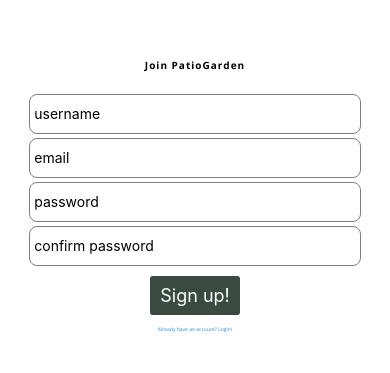
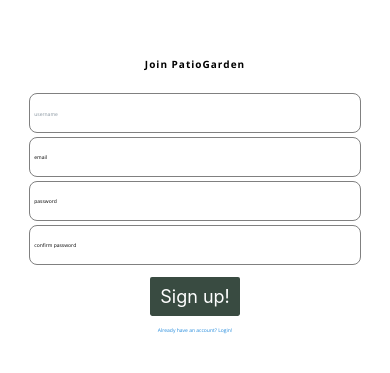
Before and after one commit to hhw67865/PatioGarden, a React Native app in the folder native/: screen /Signup in a window 390 px wide. Shown: the part 225-598 px from the top of the page. Built offline with nearby package versions, Linux system fonts and the light colour scheme; no server answers.

Commit message:
Complete username feature in signup, Complete Navbar Functionality

```diff
--- a/native/components/NavBar.js
+++ b/native/components/NavBar.js
@@ -1,10 +1,17 @@
-import React from 'react';
+import React, {useState} from 'react';
 import {View,Text, StyleSheet, SafeAreaView} from 'react-native';
 import { Icon } from '@rneui/themed';
 import { COLORS } from '../constants/theme';
+import { useNavigation } from '@react-navigation/native';
+import { pixelRatio } from '../constants/pixelRatio';
+
 
 
 const NavBar = () => {
+
+    let navigation = useNavigation()
+    const [screen, setScreen] = useState('Home')
+
     return (
         <SafeAreaView style={{
             borderTopWidth: 0.5,
@@ -15,22 +22,42 @@ const NavBar = () => {
                 <Icon
                     name='home-outline'
                     type='ionicon'
-                    color={COLORS.secondary}
+                    color={screen==="Home"?COLORS.secondary:COLORS.tertiary}
+                    onPress={()=>{
+                        navigation.navigate('Home')
+                        setScreen('Home')
+                    }}
+                    style={styles.navIcon}
                 />
                 <Icon
                     name='people-outline'
                     type='ionicon'
-                    color={COLORS.tertiary}
+                    color={screen==="Community"?COLORS.secondary:COLORS.tertiary}
+                    onPress={()=>{
+                        navigation.navigate('Community')
+                        setScreen('Community')
+                    }}
+                    style={styles.navIcon}
                 />
                 <Icon
                     name='leaf-outline'
                     type='ionicon'
-                    color={COLORS.tertiary}
+                    color={screen==="Plants"?COLORS.secondary:COLORS.tertiary}
+                    onPress={()=>{
+                        navigation.navigate('Plants')
+                        setScreen('Plants')
+                    }}
+                    style={styles.navIcon}
                 />
                 <Icon
                     name='person-outline'
                     type='ionicon'
-                    color={COLORS.tertiary}
+                    color={screen==="Account"?COLORS.secondary:COLORS.tertiary}
+                    onPress={()=>{
+                        navigation.navigate('Account')
+                        setScreen('Account')
+                    }}
+                    style={styles.navIcon}
                 />
 
             </View>
@@ -44,9 +71,9 @@ const styles = StyleSheet.create({
         flexDirection:'row',
         justifyContent:'space-around',
         alignItems:"center",
-        padding:10,
-        paddingVertical:20
-
+    },
+    navIcon: {
+        padding: pixelRatio(6)
     }
 })
 
--- a/native/constants/localhost.js
+++ b/native/constants/localhost.js
@@ -1 +1 @@
-export const url = "https://easy-chairs-burn-24-98-132-157.loca.lt"
+export const url = "https://rich-carrots-remain-174-163-81-218.loca.lt"
--- /dev/null
+++ b/native/screens/Account.js
@@ -0,0 +1,26 @@
+import { Text, View, SafeAreaView, StyleSheet, FlatList } from 'react-native'
+
+import { useState } from 'react'
+import useUser from '../hooks/UserProvider'
+import { COLORS } from '../constants/theme'
+
+const Account = () => {
+  return (
+    <SafeAreaView backgroundColor={COLORS.primary} style={{
+        flex:1,
+        // borderWidth: 1,
+        // borderColor: 'black',
+
+      }}>
+        <Text style={{
+        borderWidth: 1,
+        borderColor: 'black',
+
+      }}>
+            This is Account
+        </Text>
+    </SafeAreaView>
+  )
+}
+
+export default Account
--- a/native/screens/Details.js
+++ /dev/null
@@ -1,10 +0,0 @@
-import { Text } from 'react-native'
-
-const Details = () => {
-  return (
-    <Text>
-        This is Details
-    </Text>
-  );
-}
-export default Details;
--- a/native/screens/Login.js
+++ b/native/screens/Login.js
@@ -63,31 +63,14 @@ const Login = ({navigation}) => {
             </View>
             {error?<Text style={{fontFamily: "SansRegular",fontSize: pixelRatio(5), color:"red"}}>{error}</Text>:<Text style={{fontFamily: "SansRegular",fontSize: pixelRatio(5)}}>{''}</Text>}
             <TextInput
-                style={{
-                borderRadius: 8,
-                height: 40,
-                width: "85%",
-                borderColor: 'gray',
-                borderWidth: 1,
-                margin: pixelRatio(2),
-                paddingHorizontal: pixelRatio(4)
-                }}
+                style={styles.input}
                 placeholder="username"
                 onChangeText={setUsername}
                 value={username}
             />
             <TextInput
                 secureTextEntry
-                style={{
-                borderRadius: 8,
-                height: 40,
-                width: "85%",
-                borderColor: 'gray',
-                borderWidth: 1,
-                margin: pixelRatio(2),
-                marginBottom: pixelRatio(10),
-                paddingHorizontal: pixelRatio(4)
-                }}
+                style={styles.input}
                 onChangeText={setPassword}
                 returnKeyType="done"
                 placeholder="password"
@@ -95,7 +78,7 @@ const Login = ({navigation}) => {
                 onSubmitEditing={handleLogin}
             />
 
-            <Button title="Login" color={COLORS.secondary} onPress={handleLogin}/>
+            <Button title="Login" style={{marginTop: pixelRatio(10)}} color={COLORS.secondary} onPress={handleLogin}/>
 
             <View style={{
                 marginTop: pixelRatio(6),
@@ -135,6 +118,17 @@ const styles = StyleSheet.create({
         flexDirection:"row",
         alignItems:"center",
         marginBottom: pixelRatio(15)
+    },
+    input: {
+        borderRadius: 8,
+        height: 40,
+        width: "85%",
+        borderColor: 'gray',
+        borderWidth: 1,
+        margin: pixelRatio(2),
+        paddingHorizontal: pixelRatio(4),
+        fontFamily: "SansRegular",
+        fontSize: pixelRatio(5)
     }
 })
 
--- /dev/null
+++ b/native/screens/Plants.js
@@ -0,0 +1,26 @@
+import { Text, View, SafeAreaView, StyleSheet, FlatList } from 'react-native'
+
+import { useState } from 'react'
+import useUser from '../hooks/UserProvider'
+import { COLORS } from '../constants/theme'
+
+const Plants = () => {
+  return (
+    <SafeAreaView backgroundColor={COLORS.primary} style={{
+        flex:1,
+        // borderWidth: 1,
+        // borderColor: 'black',
+
+      }}>
+        <Text style={{
+        borderWidth: 1,
+        borderColor: 'black',
+
+      }}>
+            This is Plants
+        </Text>
+    </SafeAreaView>
+  )
+}
+
+export default Plants
--- a/native/screens/Signup.js
+++ b/native/screens/Signup.js
@@ -2,6 +2,7 @@ import { Text, View, SafeAreaView, StyleSheet, TextInput, Image, PixelRatio, Key
 import React from 'react'
 import { COLORS } from '../constants/theme'
 import { useState } from 'react';
+import { Input } from '@rneui/themed';
 
 import { Button } from '@rneui/themed';
 import { pixelRatio } from '../constants/pixelRatio';
@@ -17,6 +18,8 @@ const Signup = ({navigation}) => {
   })
   const [passwordConfirmation, setPasswordConfirmation] = useState("")
   const [errors, setErrors] = useState(null)
+  const [availability,setAvailability] = useState(false)
+  const [check, setCheck] = useState(false)
 
   function handleSignup() {
     if (signupData.password!==passwordConfirmation) {
@@ -49,6 +52,24 @@ const Signup = ({navigation}) => {
 
   }
 
+  function checkAvailability () {
+    setCheck(true)
+    if (signupData.username.length<4){
+      setAvailability(false)
+      return
+    }
+    fetch(`${url}/api/usernames`)
+    .then(r=>r.json())
+    .then(list=>{
+      if (list.usernames[signupData.username.toLowerCase()]) {
+        setAvailability(false)
+      }
+      else {
+        setAvailability(true)
+      }
+    })
+  }
+
   return (
     <TouchableWithoutFeedback onPress={()=>Keyboard.dismiss()}>
       <SafeAreaView backgroundColor={COLORS.primary} style={styles.mainContainer}>
@@ -62,32 +83,24 @@ const Signup = ({navigation}) => {
               Join PatioGarden
           </Text>
         </View>
-        {errors?errors.map((error, i)=><Text key={i} style={{fontFamily: "SansRegular",fontSize: pixelRatio(5), color:"red"}}>{error}</Text>):<Text style={{fontFamily: "SansRegular",fontSize: pixelRatio(5)}}>{''}</Text>}
 
-        <TextInput
-          style={{
-          borderRadius: 8,
-          height: 40,
-          width: "85%",
-          borderColor: 'gray',
-          borderWidth: 1,
-          margin: pixelRatio(2),
-          paddingHorizontal: pixelRatio(4)
+        <Input
+          inputContainerStyle={{borderBottomWidth:0}}
+          inputStyle={{
+            fontFamily: "SansRegular",
+            fontSize: pixelRatio(5)
           }}
+          containerStyle={styles.input}
           placeholder="username"
-          onChangeText={text=>setSignupData({...signupData, username: text})}
+          onChangeText={text=>{setSignupData({...signupData, username: text})}}
           value={signupData.username}
+          rightIcon={check?availability?{type: "ionicon", name:"checkmark-circle-outline", color: "green"}:{type: "ionicon", name:"close-outline", color: "red"}:null}
+          rightIconContainerStyle={{height:"100%"}}
+          onBlur={checkAvailability}
+          onFocus={()=>setCheck(false)}
         />
         <TextInput
-          style={{
-          borderRadius: 8,
-          height: 40,
-          width: "85%",
-          borderColor: 'gray',
-          borderWidth: 1,
-          margin: pixelRatio(2),
-          paddingHorizontal: pixelRatio(4)
-          }}
+          style={styles.input}
           keyboardType="email-address"
           placeholder="email"
           onChangeText={text=>setSignupData({...signupData, email: text})}
@@ -96,15 +109,7 @@ const Signup = ({navigation}) => {
         />
         <TextInput
           secureTextEntry
-          style={{
-          borderRadius: 8,
-          height: 40,
-          width: "85%",
-          borderColor: 'gray',
-          borderWidth: 1,
-          margin: pixelRatio(2),
-          paddingHorizontal: pixelRatio(4)
-          }}
+          style={styles.input}
           // onBlur={()=>Keyboard.dismiss()}
           returnKeyType="done"
           placeholder="password"
@@ -113,23 +118,16 @@ const Signup = ({navigation}) => {
         />
         <TextInput
           secureTextEntry
-          style={{
-          borderRadius: 8,
-          height: 40,
-          width: "85%",
-          borderColor: 'gray',
-          borderWidth: 1,
-          margin: pixelRatio(2),
-          marginBottom: pixelRatio(10),
-          paddingHorizontal: pixelRatio(4)
-          }}
+          style={styles.input}
           returnKeyType="done"
           placeholder="confirm password"
           onChangeText={setPasswordConfirmation}
           value={passwordConfirmation}
           onSubmitEditing={handleSignup}
         />
-        <Button title="Sign up!" color={COLORS.secondary} onPress={handleSignup}/>
+        {errors?errors.map((error, i)=><Text key={i} style={{fontFamily: "SansRegular",fontSize: pixelRatio(5), color:"red"}}>{error}</Text>):<Text style={{fontFamily: "SansRegular",fontSize: pixelRatio(5)}}>{''}</Text>}
+
+        <Button title="Sign up!" style={{marginTop: pixelRatio(10)}} color={COLORS.secondary} onPress={handleSignup}/>
 
         <View style={{
                 marginTop: pixelRatio(6),
@@ -162,6 +160,17 @@ const styles = StyleSheet.create({
     flexDirection:"row",
     alignItems:"center",
     marginBottom: pixelRatio(20)
+  },
+  input: {
+    borderRadius: 8,
+    height: 40,
+    width: "85%",
+    borderColor: 'gray',
+    borderWidth: 1,
+    margin: pixelRatio(2),
+    paddingHorizontal: pixelRatio(4),
+    fontFamily: "SansRegular",
+    fontSize: pixelRatio(5)
   }
 })
 
```
Also changed, not shown: native/StackNavigator.js (+7 -2 lines), native/screens/Community.js (added, +26 -0 lines), 1 other file (tests, documents, lock files or other folders). Lines whose indentation alone changed are shown as unchanged.
